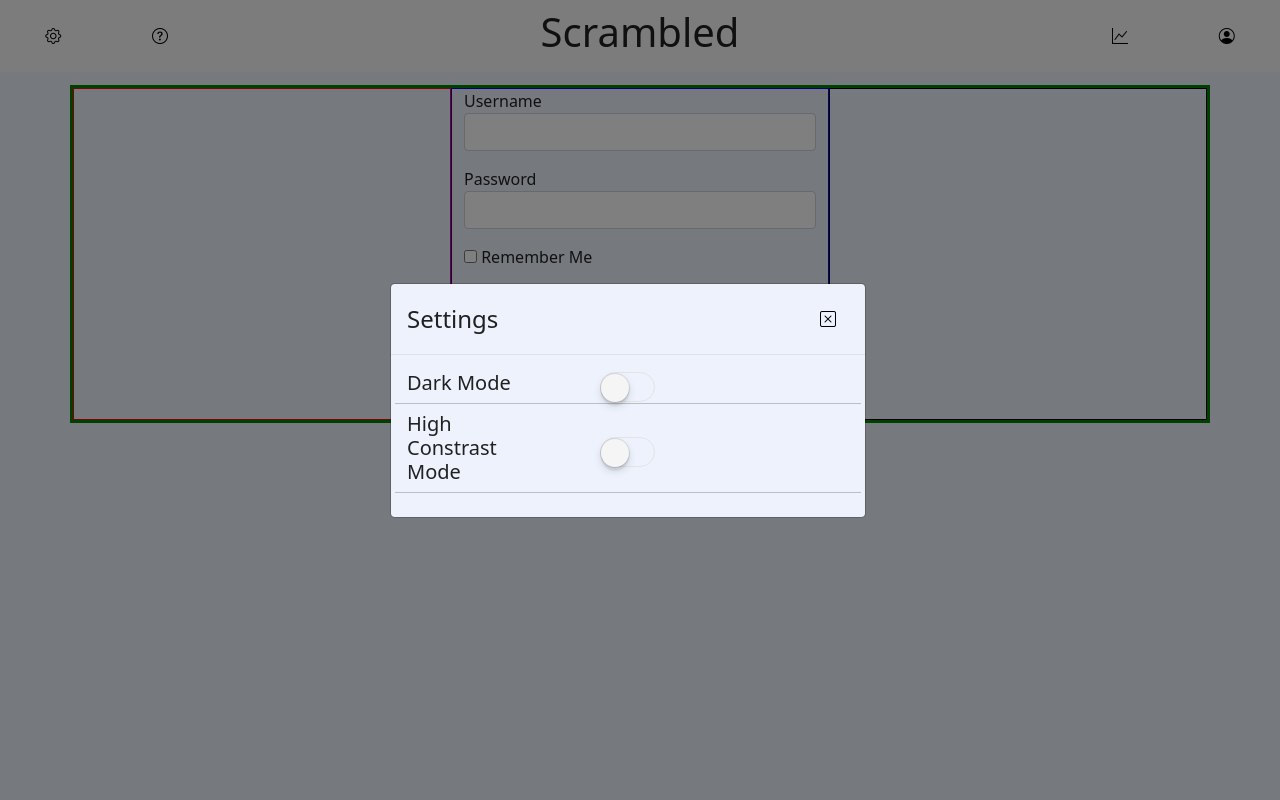
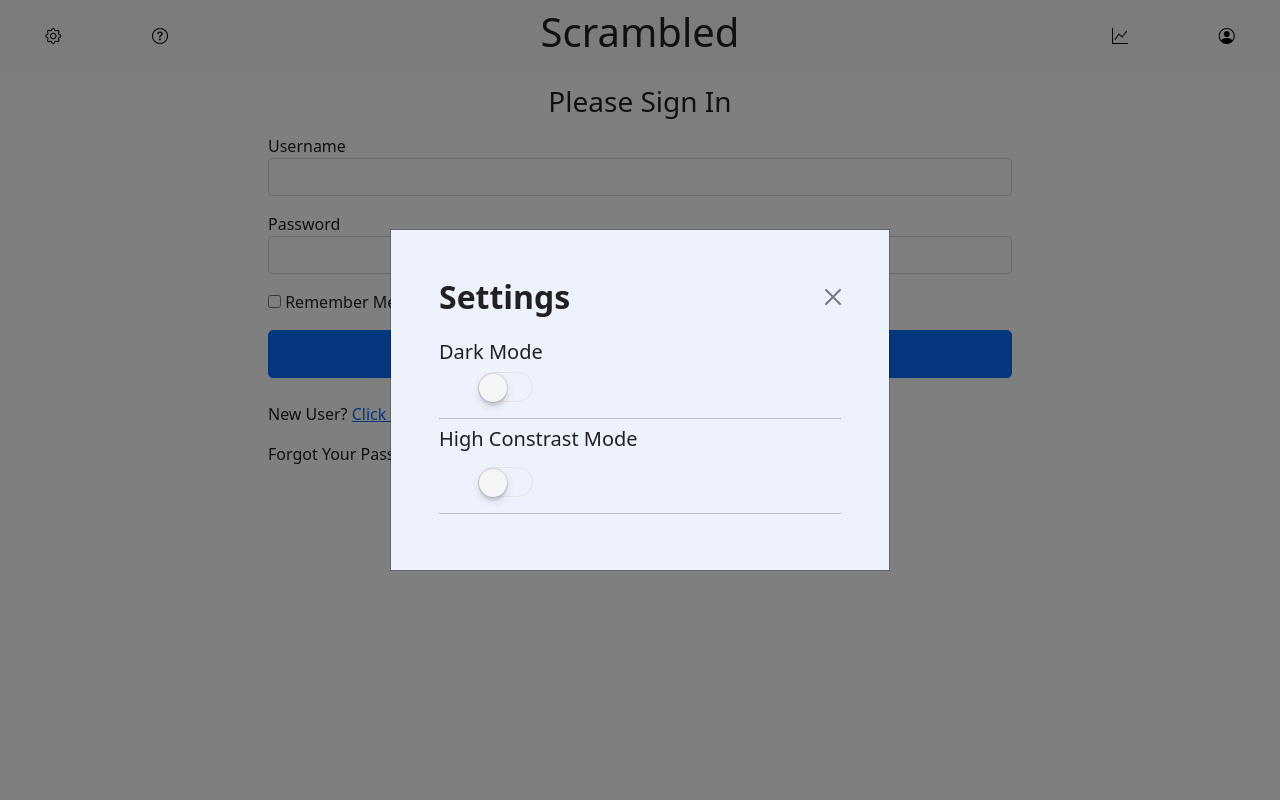
Before and after one commit to benvarian/CITS3403-Project, a Flask app: page /login in a window 1280 px wide, after a click that opens the changed part. Run offline with Flask 2, Linux system fonts and the light colour scheme; some libraries are stand-ins or nearby versions.

Commit message:
changing around looks of things to be more modern

```diff
--- a/scrambled/app/static/css/style.css
+++ b/scrambled/app/static/css/style.css
@@ -121,18 +121,22 @@ body {
   align-items: center;
 }
 .modal-content {
-  background-color: var(--primary-color);
+  background-color: var(--modal-content);
 }
 
 /* DARK THEME STUFF */
 :root {
-  --primary-color: #edf2fc;
+  --primary-color: #FFFFFF;
   --secondary-color: #212121;
   --background: #2ecc71;
+  --modal-content: #edf2fc;
+  transition: 150ms ease-in;
 }
 .dark-theme {
-  --primary-color: #303030;
+  --primary-color: 	rgb(24, 24, 24);
   --secondary-color: rgb(250, 250, 250);
+  --modal-content: #282828;
+  transition: 150ms ease-in;
 }
 .high-contrast {
   --background: rgb(222, 30, 30);
--- a/scrambled/app/templates/base.html
+++ b/scrambled/app/templates/base.html
@@ -80,39 +80,28 @@
     </nav>
 
     <!-- Settings Modal FIX THE BUTTONS TO BE CENTRED EVEN WHEN IN MOBILE VIEW -->
-    <div class="modal row" id="settingsModal" tabindex="-1" role="dialog">
-      <div
-        class="modal-dialog modal-dialog-centered modal-dialog-scrollable"
-        role="document"
-      >
-        <div class="modal-content">
-          <div class="modal-header">
-            <h4 class="modal-title">Settings</h4>
-            <button class="btn" data-bs-dismiss="modal">
-              <span
-                class="bi bi-x-square squareColor-light"
-                id="squareColor1"
-              ></span>
-            </button>
+    <div class="modal" id="settingsModal" tabindex="-1" role="dialog">
+      <div class="modal-dialog modal-dialog-centered modal-dialog-scrollable" role="document">
+        <div class="modal-content rounded-0">
+          <div class="modal-header p-5 pb-4 border-bottom-0">
+            <h2 class="fw-bold mb-0">Settings</h2>
+            <button
+              type="button"
+              class="btn-close"
+              data-bs-dismiss="modal"
+            ></button>
           </div>
-          <div class="modal-body row">
-            <div class="col-lg-4">
+          <div class="modal-body p-5 pt-0">
+            <form class="">
+              <div class="form-floating mb-sm-3">
                 <h5>Dark Mode</h5>
-            </div>
-            <div
-              class="col-lg-4 toggleWrapper"
-              style="display: grid; place-items: center"
-            >
-              <input
-                type="checkbox"
-                name="toggle1"
-                class="mobileToggle"
-                id="dark-mode"
-              />
+                <div class="col-lg-4 toggleWrapper" style="display: grid; place-items: center">
+                  <input type="checkbox" name="toggle1" class="mobileToggle" id="dark-mode"/>
                   <label for="dark-mode"></label>
                 </div>
+              </div>
               <hr />
-            <div class="col-lg-4">
+              <div class="form-floating mb-sm-3">
                 <h5>High Constrast Mode</h5>
               </div>
               <div
@@ -127,7 +116,9 @@
                 />
                 <label for="HCM-mode"></label>
               </div>
+
               <hr />
+            </form>
           </div>
         </div>
       </div>
--- a/scrambled/app/templates/login.html
+++ b/scrambled/app/templates/login.html
@@ -1,28 +1,31 @@
 {% extends "base.html" %} {% block content %}
-
-<div class="container" style="border: 3px solid green ;">
-  <div class="row">
-    <div class="col-sm-4" style="border: 1px solid red;"></div>
-    <div class="col-sm-4" style="border: 1px solid blue;">
+<head>
+  <title>Login</title>
+</head>
+<div class="container">
+  <div class="row gx-0">
+    <div class="col-sm-2" ></div>
+    <div class="col-sm-8">
+      <h1 class="h3 mb-3 fw-normal" style="text-align: center;">Please Sign In</h1>
       <form action="" method="post" novalidate>
         {{ form.hidden_tag() }}
 
         <p>
           {{ form.username.label }}<br />
-          {{ form.username(class_="form-control") }}
+          {{ form.username(class_="form-control rounded-4") }}
           {% for error in form.username.errors %}
           <span style="color: red">[{{ error }}]</span>
           {% endfor %}
         </p>
         <p>
           {{ form.password.label }}<br />
-          {{ form.password(class_="form-control") }}
+          {{ form.password(class_="form-control rounded-4") }}
           {% for error in form.password.errors %}
           <span style="color: red">[{{ error }}]</span>
           {% endfor %}
         </p>
         <p>{{ form.remember_me() }} {{ form.remember_me.label }}</p>
-        <p>{{ form.submit(class_="btn btn-primary") }}</p>
+        <p>{{ form.submit(class_="w-100 mb-2 btn btn-lg rounded-4 btn-primary") }}</p>
       </form>
       <p>
         New User? <a href="{{ url_for('register') }}">Click to Register!</a>
@@ -32,7 +35,7 @@
         <a href="{{ url_for('reset_password_request') }}">Click to Reset It</a>
       </p>
     </div>
-    <div class="col-sm-4" style="border: 1px solid black;"></div>
+    <div class="col-sm-2" ></div>
   </div>
 </div>
 
```
Also changed, not shown: Scrambled/app/templates/statistics.html (+8 -8 lines), scrambled/app.db. Lines whose indentation alone changed are shown as unchanged.
